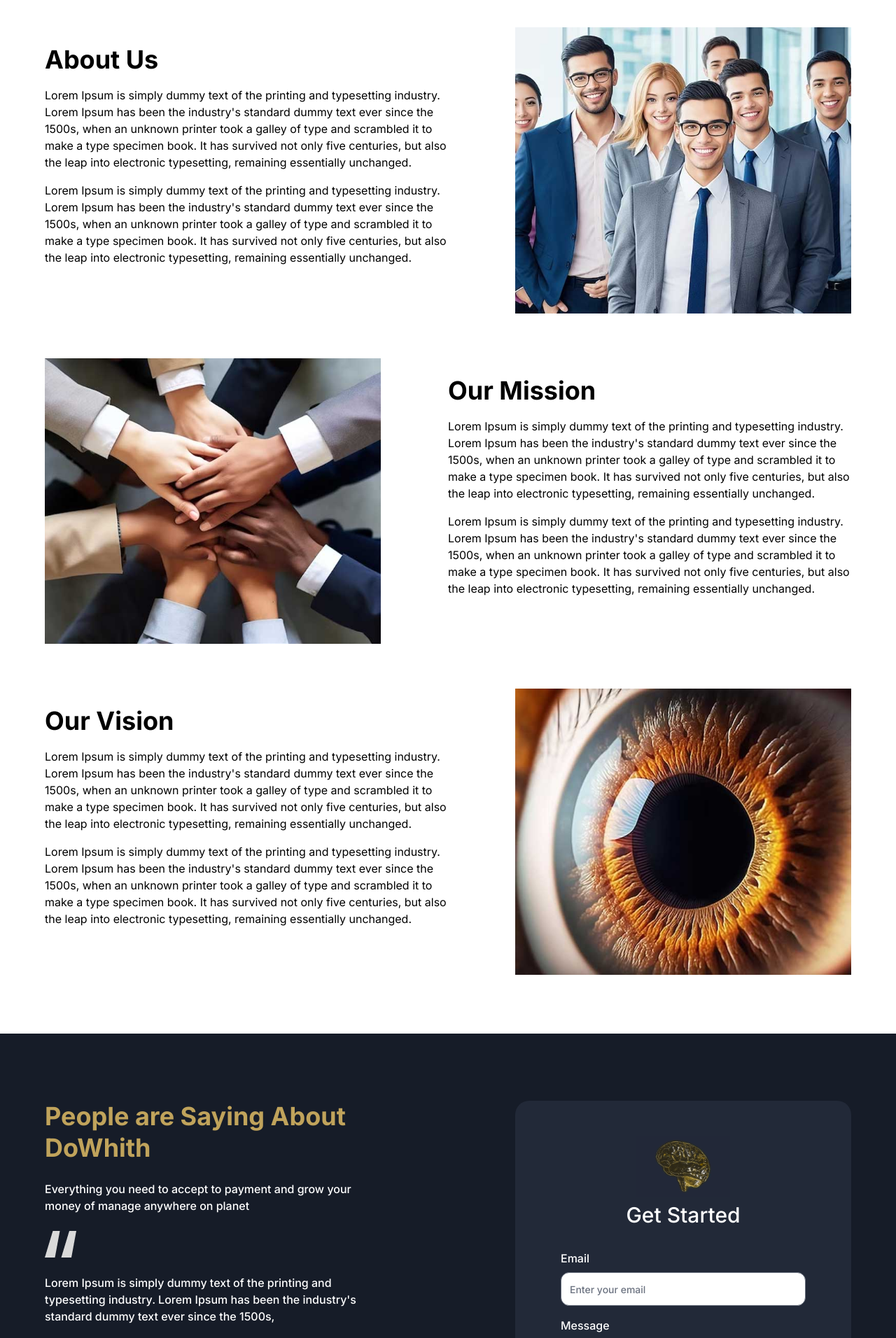
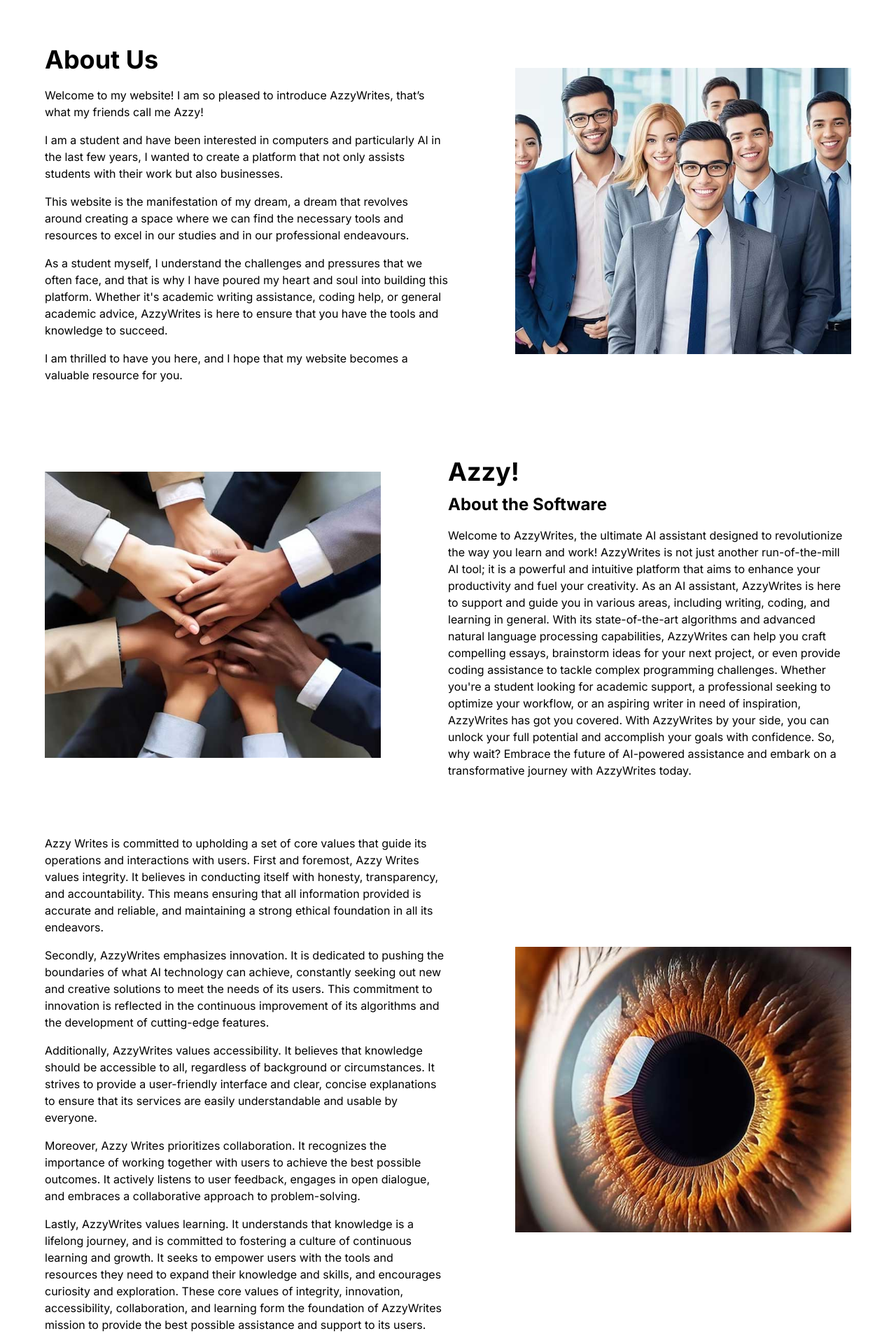
Before and after one commit to nature-com/brain_ai_frontend, a React (Vite) app: page /about in a window 1280 px wide. Shown: the part 160-2072 px from the top of the page at 70% size. Built offline with nearby package versions, Linux system fonts and the light colour scheme; no server answers.

Commit message:
Update content
Update content

```diff
--- a/src/pages/About/about.jsx
+++ b/src/pages/About/about.jsx
@@ -22,22 +22,32 @@
                   About Us
                 </h2>
                 <p className="text-sm lg:text-base pb-4">
-                  Lorem Ipsum is simply dummy text of the printing and
-                  typesetting industry. Lorem Ipsum has been the industry's
-                  standard dummy text ever since the 1500s, when an unknown
-                  printer took a galley of type and scrambled it to make a type
-                  specimen book. It has survived not only five centuries, but
-                  also the leap into electronic typesetting, remaining
-                  essentially unchanged.
+                  Welcome to my website! I am so pleased to introduce
+                  AzzyWrites, that’s what my friends call me Azzy!
                 </p>
                 <p className="text-sm lg:text-base pb-4">
-                  Lorem Ipsum is simply dummy text of the printing and
-                  typesetting industry. Lorem Ipsum has been the industry's
-                  standard dummy text ever since the 1500s, when an unknown
-                  printer took a galley of type and scrambled it to make a type
-                  specimen book. It has survived not only five centuries, but
-                  also the leap into electronic typesetting, remaining
-                  essentially unchanged.
+                  I am a student and have been interested in computers and
+                  particularly AI in the last few years, I wanted to create a
+                  platform that not only assists students with their work but
+                  also businesses.
+                </p>
+                <p className="text-sm lg:text-base pb-4">
+                  This website is the manifestation of my dream, a dream that
+                  revolves around creating a space where we can find the
+                  necessary tools and resources to excel in our studies and in
+                  our professional endeavours.
+                </p>
+                <p className="text-sm lg:text-base pb-4">
+                  As a student myself, I understand the challenges and pressures
+                  that we often face, and that is why I have poured my heart and
+                  soul into building this platform. Whether it's academic
+                  writing assistance, coding help, or general academic advice,
+                  AzzyWrites is here to ensure that you have the tools and
+                  knowledge to succeed.
+                </p>
+                <p className="text-sm lg:text-base pb-4">
+                  I am thrilled to have you here, and I hope that my website
+                  becomes a valuable resource for you.
                 </p>
               </div>
             </div>
@@ -70,26 +80,31 @@
               data-aos-duration="1500"
             >
               <div className="benefit_section_cont">
-                <h2 className="text-2xl lg:text-4xl text-center md:text-left font-semibold text-black pb-4 pt-6 mb-0">
-                  Our Mission
+                <h2 className="text-2xl lg:text-4xl text-center md:text-left font-semibold text-black pb-0 pt-6 mb-0">
+                  Azzy!
                 </h2>
+                <h3 className="text-xl lg:text-2xl text-center md:text-left font-semibold text-black pb-4 pt-2 mb-0">
+                  About the Software
+                </h3>
                 <p className="text-sm lg:text-base pb-4">
-                  Lorem Ipsum is simply dummy text of the printing and
-                  typesetting industry. Lorem Ipsum has been the industry's
-                  standard dummy text ever since the 1500s, when an unknown
-                  printer took a galley of type and scrambled it to make a type
-                  specimen book. It has survived not only five centuries, but
-                  also the leap into electronic typesetting, remaining
-                  essentially unchanged.
-                </p>
-                <p className="text-sm lg:text-base pb-4">
-                  Lorem Ipsum is simply dummy text of the printing and
-                  typesetting industry. Lorem Ipsum has been the industry's
-                  standard dummy text ever since the 1500s, when an unknown
-                  printer took a galley of type and scrambled it to make a type
-                  specimen book. It has survived not only five centuries, but
-                  also the leap into electronic typesetting, remaining
-                  essentially unchanged.
+                  Welcome to AzzyWrites, the ultimate AI assistant designed to
+                  revolutionize the way you learn and work! AzzyWrites is not
+                  just another run-of-the-mill AI tool; it is a powerful and
+                  intuitive platform that aims to enhance your productivity and
+                  fuel your creativity. As an AI assistant, AzzyWrites is here
+                  to support and guide you in various areas, including writing,
+                  coding, and learning in general. With its state-of-the-art
+                  algorithms and advanced natural language processing
+                  capabilities, AzzyWrites can help you craft compelling essays,
+                  brainstorm ideas for your next project, or even provide coding
+                  assistance to tackle complex programming challenges. Whether
+                  you're a student looking for academic support, a professional
+                  seeking to optimize your workflow, or an aspiring writer in
+                  need of inspiration, AzzyWrites has got you covered. With
+                  AzzyWrites by your side, you can unlock your full potential
+                  and accomplish your goals with confidence. So, why wait?
+                  Embrace the future of AI-powered assistance and embark on a
+                  transformative journey with AzzyWrites today.
                 </p>
               </div>
             </div>
@@ -104,26 +119,48 @@
               data-aos-duration="1500"
             >
               <div className="benefit_section_cont">
-                <h2 className="text-2xl lg:text-4xl text-center md:text-left font-semibold text-black pb-4 pt-6 mb-0">
-                  Our Vision
-                </h2>
                 <p className="text-sm lg:text-base pb-4">
-                  Lorem Ipsum is simply dummy text of the printing and
-                  typesetting industry. Lorem Ipsum has been the industry's
-                  standard dummy text ever since the 1500s, when an unknown
-                  printer took a galley of type and scrambled it to make a type
-                  specimen book. It has survived not only five centuries, but
-                  also the leap into electronic typesetting, remaining
-                  essentially unchanged.
+                  Azzy Writes is committed to upholding a set of core values
+                  that guide its operations and interactions with users. First
+                  and foremost, Azzy Writes values integrity. It believes in
+                  conducting itself with honesty, transparency, and
+                  accountability. This means ensuring that all information
+                  provided is accurate and reliable, and maintaining a strong
+                  ethical foundation in all its endeavors.
                 </p>
                 <p className="text-sm lg:text-base pb-4">
-                  Lorem Ipsum is simply dummy text of the printing and
-                  typesetting industry. Lorem Ipsum has been the industry's
-                  standard dummy text ever since the 1500s, when an unknown
-                  printer took a galley of type and scrambled it to make a type
-                  specimen book. It has survived not only five centuries, but
-                  also the leap into electronic typesetting, remaining
-                  essentially unchanged.
+                  Secondly, AzzyWrites emphasizes innovation. It is dedicated to
+                  pushing the boundaries of what AI technology can achieve,
+                  constantly seeking out new and creative solutions to meet the
+                  needs of its users. This commitment to innovation is reflected
+                  in the continuous improvement of its algorithms and the
+                  development of cutting-edge features.
+                </p>
+                <p className="text-sm lg:text-base pb-4">
+                  Additionally, AzzyWrites values accessibility. It believes
+                  that knowledge should be accessible to all, regardless of
+                  background or circumstances. It strives to provide a
+                  user-friendly interface and clear, concise explanations to
+                  ensure that its services are easily understandable and usable
+                  by everyone.
+                </p>
+                <p className="text-sm lg:text-base pb-4">
+                  Moreover, Azzy Writes prioritizes collaboration. It recognizes
+                  the importance of working together with users to achieve the
+                  best possible outcomes. It actively listens to user feedback,
+                  engages in open dialogue, and embraces a collaborative
+                  approach to problem-solving.
+                </p>
+                <p className="text-sm lg:text-base pb-4">
+                  Lastly, AzzyWrites values learning. It understands that
+                  knowledge is a lifelong journey, and is committed to fostering
+                  a culture of continuous learning and growth. It seeks to
+                  empower users with the tools and resources they need to expand
+                  their knowledge and skills, and encourages curiosity and
+                  exploration. These core values of integrity, innovation,
+                  accessibility, collaboration, and learning form the foundation
+                  of AzzyWrites mission to provide the best possible assistance
+                  and support to its users.
                 </p>
               </div>
             </div>
--- a/src/pages/Faq/faq.jsx
+++ b/src/pages/Faq/faq.jsx
@@ -6,23 +6,21 @@
   title: "FAQ",
   rows: [
     {
-      title: "Lorem ipsum dolor sit amet,",
-      content: `Lorem ipsum dolor sit amet, consectetur adipiscing elit. In sed tempor sem. Aenean vel turpis feugiat,
-            ultricies metus at, consequat velit. Curabitur est nibh, varius in tellus nec, mattis pulvinar metus.
-            In maximus cursus lorem, nec laoreet velit eleifend vel. Ut aliquet mauris tortor, sed egestas libero interdum vitae.
-            Fusce sed commodo purus, at tempus turpis.`,
+      title: "How much does it cost?",
+      content: `There are two plans.  The Silver and gold plan, see our plans.`,
     },
     {
-      title: "Nunc maximus, magna at ultricies elementum",
+      title: "AzzyWrites vs chat gbt",
       content:
-        "Nunc maximus, magna at ultricies elementum, risus turpis vulputate quam, vitae convallis ex tortor sed dolor.",
+        "AzzyWrites is focused on education and businesses, it extracts scholarly materials from its own database. Additionally, AzzyWrites  your unique writing style and offers a variety of instructional resources to improve learning.",
     },
     {
-      title: "Curabitur laoreet, mauris vel blandit fringilla",
-      content: `Curabitur laoreet, mauris vel blandit fringilla, leo elit rhoncus nunc, ac sagittis leo elit vel lorem.
-          Fusce tempor lacus ut libero posuere viverra. Nunc velit dolor, tincidunt at varius vel, laoreet vel quam.
-          Sed dolor urna, lobortis in arcu auctor, tincidunt mattis ante. Vivamus venenatis ultricies nibh in volutpat.
-          Cras eu metus quis leo vestibulum feugiat nec sagittis lacus.Mauris vulputate arcu sed massa euismod dignissim. `,
+      title: "How does AzzyWrites work?",
+      content: `AzzyWrites produces excellent educational outcomes by utilising the CORE database in conjunction with a sizable language model. Outside of the classroom, AzzyWrites serves as an economical academic resource.`,
+    },
+    {
+      title: "How do I pay?",
+      content: `You can pay on the website through our secure payment system.`,
     },
     // {
     //     title: "What is the package version",
```
